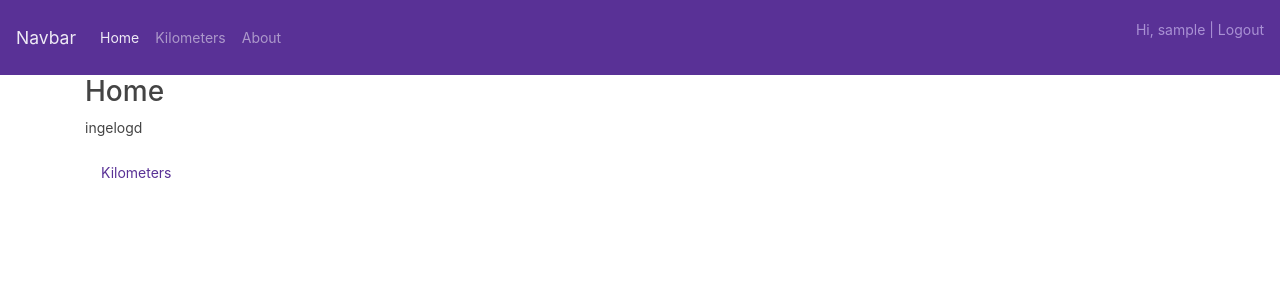
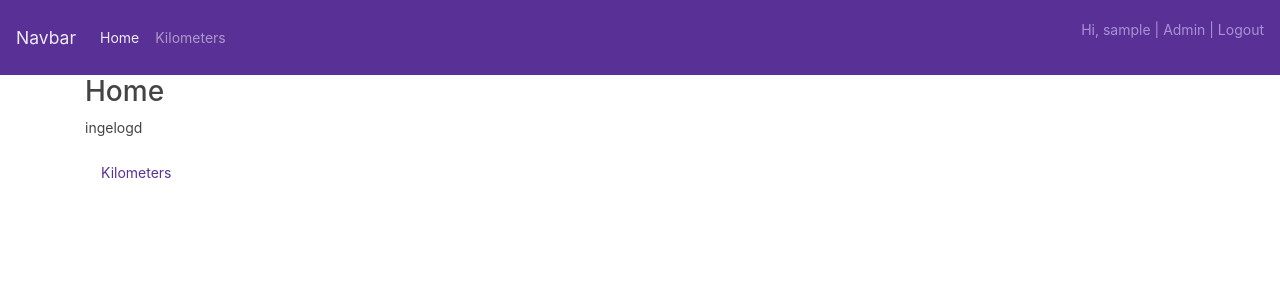
Before and after one commit to nl-hugo/pyadmin, a Django app: page / in a window 1280 px wide. Shown: the top 300 px of the page. Run offline with Django 3.2, Linux system fonts and the light colour scheme; the visitor is signed in with stand-in values (Sample User, id 1); some libraries are stand-ins or nearby versions.

Commit message:
Add admin link

```diff
--- a/templates/base.html
+++ b/templates/base.html
@@ -45,16 +45,15 @@
       <li class="nav-item">
         <a class="nav-link" href="{% url 'kilometers:index' %}">Kilometers</a>
       </li>
-      <li class="nav-item">
-        <a class="nav-link" href="#">About</a>
-      </li>
 
     </ul>
 
         {% if not user.is_authenticated %}
           <a class="btn btn-outline-secondary" href="{% url 'login' %}">Login</a>
         {% else %}
-          <p class="text-secondary">Hi, {{ user }} | <a href="{% url 'logout' %}" class="text-secondary">Logout</a></p>
+          <p class="text-secondary">Hi, {{ user }} |
+              <a href="{% url 'admin:index' %}" class="text-secondary">Admin</a> |
+              <a href="{% url 'logout' %}" class="text-secondary">Logout</a></p>
         {% endif %}
 
       </div>
```
